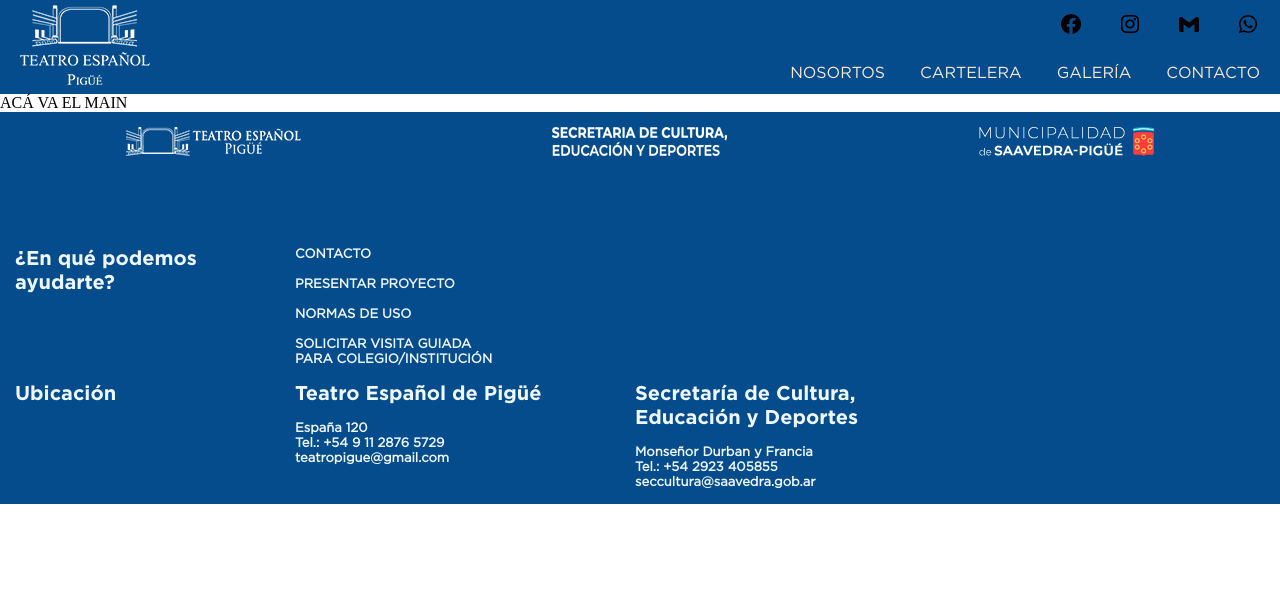
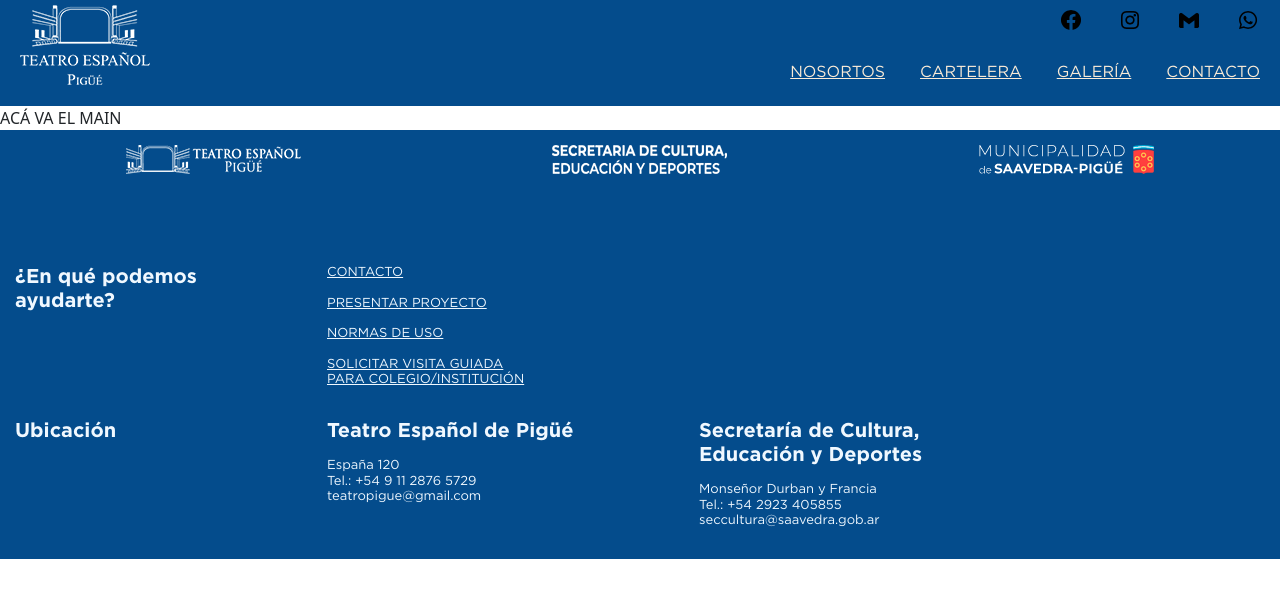
Before and after one commit to iAlberstein/FronEnd, a plain HTML site: page index.html in a window 1280 px wide. Drawn offline with nearby package versions, Linux system fonts and the light colour scheme.

Commit message:
[FEAT] Se introduce Bootstrap al proyecto

```diff
--- a/index.html
+++ b/index.html
@@ -4,10 +4,10 @@
     <meta charset="UTF-8">
     <meta name="viewport" content="width=device-width, initial-scale=1.0">
     <meta http-equiv="Content-Type" content="text/html;charset=UTF-8">
-    <link href="https://unpkg.com/boxicons@2.1.4/css/boxicons.min.css" rel="stylesheet"/>
-    <!-- ESTILOS CSS PERSONALIZADOS -->
+    <!-- Bootstrap -->
+    <link rel="stylesheet" href="./CSS/bootstrap.min.css">
+    <!-- Custom styles -->
     <link rel="stylesheet" href="./css/style.css">
-
     <link rel="icon" href="./icons/icono_pestanas.png" type="image/png">
     <title>Teatro Español de Pigüé</title>
 </head>
@@ -148,52 +148,6 @@
 
 
     </footer>
-
-
-            <!--
-            <table>
-                    <tr>
-                        <td class="seccion" id="ubicacion">
-                            <h3>Ubicación</h3>
-                        </td>
-                        <td class="lista_opciones">
-                            <ul>
-                                <li class="titulo">
-                                    <h3>Teatro Español de Pigüé</h3>
-                                </li>
-                                <li class="contenido">
-                                    <h4>
-                                        España 120<br>
-                                        Tel.: +54 9 11 2876 5729<br>
-                                        teatropigue@gmail.com
-                                    </h4>
-                                </li>
-                            </ul>
-                        </td>
-                        <td class="lista_opciones">
-                            <ul>
-                                <li class="titulo">
-                                    <h3>Secretaría de Cultura, Educación y Deportes</h3>
-                                </li>
-                                <li class="contenido">
-                                    <h4>
-                                        Monseñor Durban y Francia<br>
-                                        Tel.: +54 2923 405855<br>
-                                        seccultura@saavedra.gob.ar
-                                    </h4>
-                                </li>
-                            </ul>
-                        </td>
-                    </tr>
-
-                </table>
-
-            </span>
-            <span class="go_top">
-                <a href="#top">
-                    <img src="./icons/bxs-up-arrow-circle.png" alt="Flecha apuntando para arriba">
-                </a>
-            </span>
-        </footer> -->
+    <script src="./js/bootstrap.bundle.min.js"></script>
 </body>
 </html>
```
Also changed, not shown: pages/cartelera.html (+4 -2 lines), pages/contacto.html (+4 -2 lines), pages/galeria.html (+4 -2 lines), pages/nosotros.html (+4 -2 lines), css/bootstrap.min.css (added), js/bootstrap.bundle.min.js (added).
